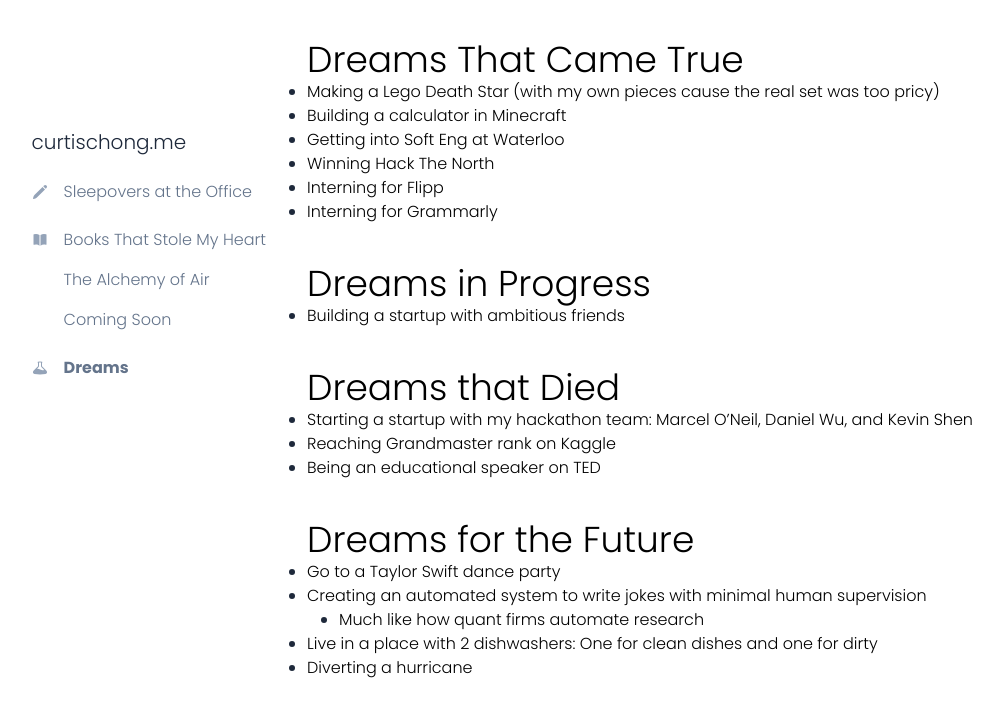
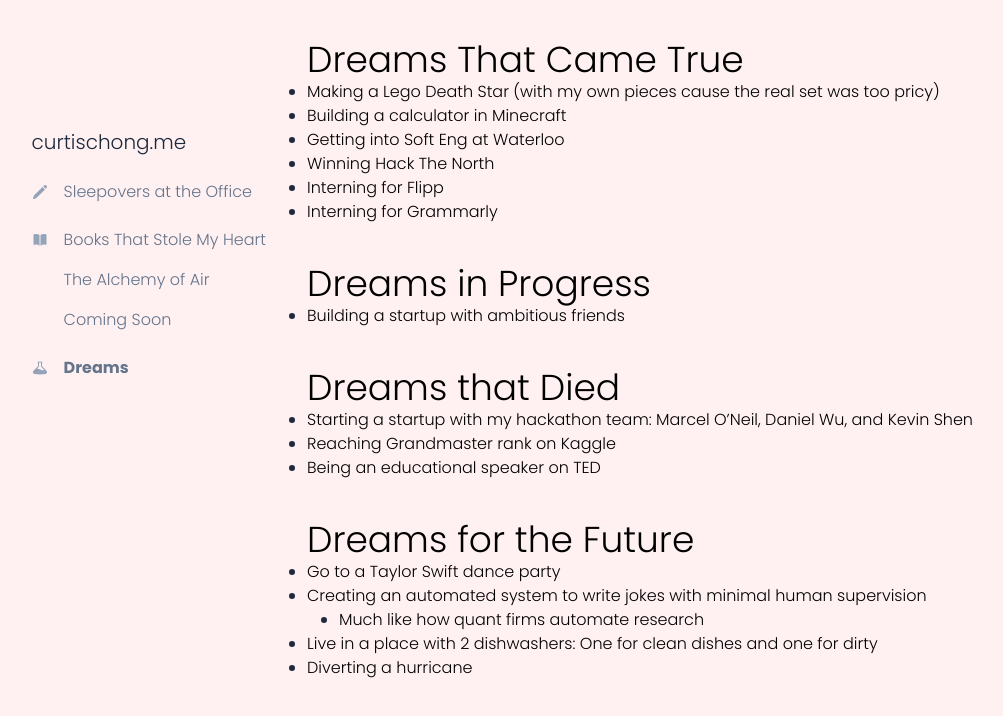
Before and after one commit to chongcurtis/chongcurtis.github.io, a Next.js app: page /dreams in a window 1280 px wide. Shown: the top 716 px of the page, without its empty margins (10-1013 px from the left). Built offline with nearby package versions, Linux system fonts and the light colour scheme.

Commit message:
changed background color

```diff
--- a/src/components/books/the-alchemy-of-air/CubicDrop.tsx
+++ b/src/components/books/the-alchemy-of-air/CubicDrop.tsx
@@ -3,9 +3,9 @@
 import React, { useEffect } from "react";
 import { Block } from "@/components/books/the-alchemy-of-air/Block";
 import useAnimationEventListener from "@/common/useAnimationEventListener";
-import { NITROGEN_COLOR } from "./constants";
+import { BACKGROUND_COLOR, NITROGEN_COLOR } from "./constants";
 
-const BOX_COLOR = "white";
+const BOX_COLOR = BACKGROUND_COLOR;
 // const BOX_COLOR = "#dedede";
 const blocks = [
     new Block(250, 0, 400, 70, BOX_COLOR, 0),
--- a/src/components/books/the-alchemy-of-air/FixNitrogen.tsx
+++ b/src/components/books/the-alchemy-of-air/FixNitrogen.tsx
@@ -2,10 +2,10 @@
 import { Particle } from "@/components/books/the-alchemy-of-air/Particle";
 import React, { useEffect } from "react";
 import { Block } from "@/components/books/the-alchemy-of-air/Block";
-import { NITROGEN_COLOR } from "@/components/books/the-alchemy-of-air/constants";
+import { BACKGROUND_COLOR, NITROGEN_COLOR } from "@/components/books/the-alchemy-of-air/constants";
 import useAnimationEventListener from "@/common/useAnimationEventListener";
 
-const blocks = [new Block(250, 100, 10, 10, "white", 45)];
+const blocks = [new Block(250, 100, 10, 10, BACKGROUND_COLOR, 45)];
 
 // this animation works by spawning two particles close to each other (but not touching) and sending them to the right
 // in the middle of the canvas, there is a rotated square (at a 45 degree angle) that the particles will collide with, splitting them apart
--- a/src/components/books/the-alchemy-of-air/IncreaseHeat.tsx
+++ b/src/components/books/the-alchemy-of-air/IncreaseHeat.tsx
@@ -5,8 +5,9 @@
 import useAnimationEventListener from "@/common/useAnimationEventListener";
 import { Queue } from "@/common/queue";
 import { generateGradient } from "@/utils/generateGradient";
+import { BACKGROUND_COLOR } from "./constants";
 
-const BOX_COLOR = "white";
+const BOX_COLOR = BACKGROUND_COLOR;
 // const BOX_COLOR = "#dedede";
 const blocks = [
     new Block(250, 50, 200, 20, BOX_COLOR, 0),
--- a/src/components/books/the-alchemy-of-air/IncreasePressure.tsx
+++ b/src/components/books/the-alchemy-of-air/IncreasePressure.tsx
@@ -3,8 +3,9 @@
 import React, { useEffect } from "react";
 import { Block } from "@/components/books/the-alchemy-of-air/Block";
 import useAnimationEventListener from "@/common/useAnimationEventListener";
+import { BACKGROUND_COLOR } from "./constants";
 
-const BOX_COLOR = "white";
+const BOX_COLOR = BACKGROUND_COLOR;
 // const BOX_COLOR = "#dedede";
 const blocks = [
     new Block(250, 50, 200, 70, BOX_COLOR, 0),
--- a/src/components/books/the-alchemy-of-air/ParticleSimulationCanvas.tsx
+++ b/src/components/books/the-alchemy-of-air/ParticleSimulationCanvas.tsx
@@ -325,7 +325,7 @@
         circle.velocity = reflection;
     }
 
-    const defaultClassNames = "fade-in-on-scroll relative z-10 h-full w-full bg-white";
+    const defaultClassNames = "fade-in-on-scroll relative z-10 h-full w-full bg-background-color";
     const classNames = extraClassNames
         ? `${defaultClassNames} ${extraClassNames}`
         : defaultClassNames;
--- a/src/components/books/the-alchemy-of-air/constants.ts
+++ b/src/components/books/the-alchemy-of-air/constants.ts
@@ -1 +1,4 @@
 export const NITROGEN_COLOR = "#99e6ff";
+
+// remember to sync this variable with the tailwind.config.js file
+export const BACKGROUND_COLOR = "#FFF0F1";
--- a/src/styles/globals.css
+++ b/src/styles/globals.css
@@ -3,7 +3,7 @@
 @tailwind utilities;
 
 .fade-in-on-scroll {
-    opacity: 0.0;
+    opacity: 0;
     transition: opacity 0.5s ease-in;
 }
 
@@ -13,7 +13,7 @@
 }
 
 .fade-in-on-scroll-slow {
-    opacity: 0.0;
+    opacity: 0;
     transition: opacity 2s ease-in;
 }
 
@@ -27,19 +27,20 @@
     transition: width 2s ease-in;
 }
 
-
 .expanded {
     width: 100%;
     transition: width 2s ease-in;
 }
 
-.underline-on-scroll, .underlined {
+.underline-on-scroll,
+.underlined {
     display: inline-block;
     position: relative;
 }
 
-.underline-on-scroll::after, .underlined::after {
-    content: '';
+.underline-on-scroll::after,
+.underlined::after {
+    content: "";
     position: absolute;
     width: 100%;
     transform: scaleX(0);
@@ -56,7 +57,6 @@
     transform: scaleX(1);
     transform-origin: bottom left;
 }
-
 
 /*:root {*/
 /*  --foreground-rgb: 0, 0, 0;*/
--- a/tailwind.config.js
+++ b/tailwind.config.js
@@ -11,7 +11,7 @@
         extend: {
             colors: {
                 // color names found via this website: https://www.color-name.com/hex/ff947d
-                "background-color": "white", // TODO: restore this color
+                "background-color": "#FFF0F1", // TODO: restore this color
                 // "background-color": "black",
                 // "text-primary": "white",
                 "sleepover-primary": "#FF947D",
```
Also changed, not shown: public/books/the-alchemy-of-air/new_inventions.png, src/components/books/the-alchemy-of-air/word-cloud-frequencies.txt (added).
